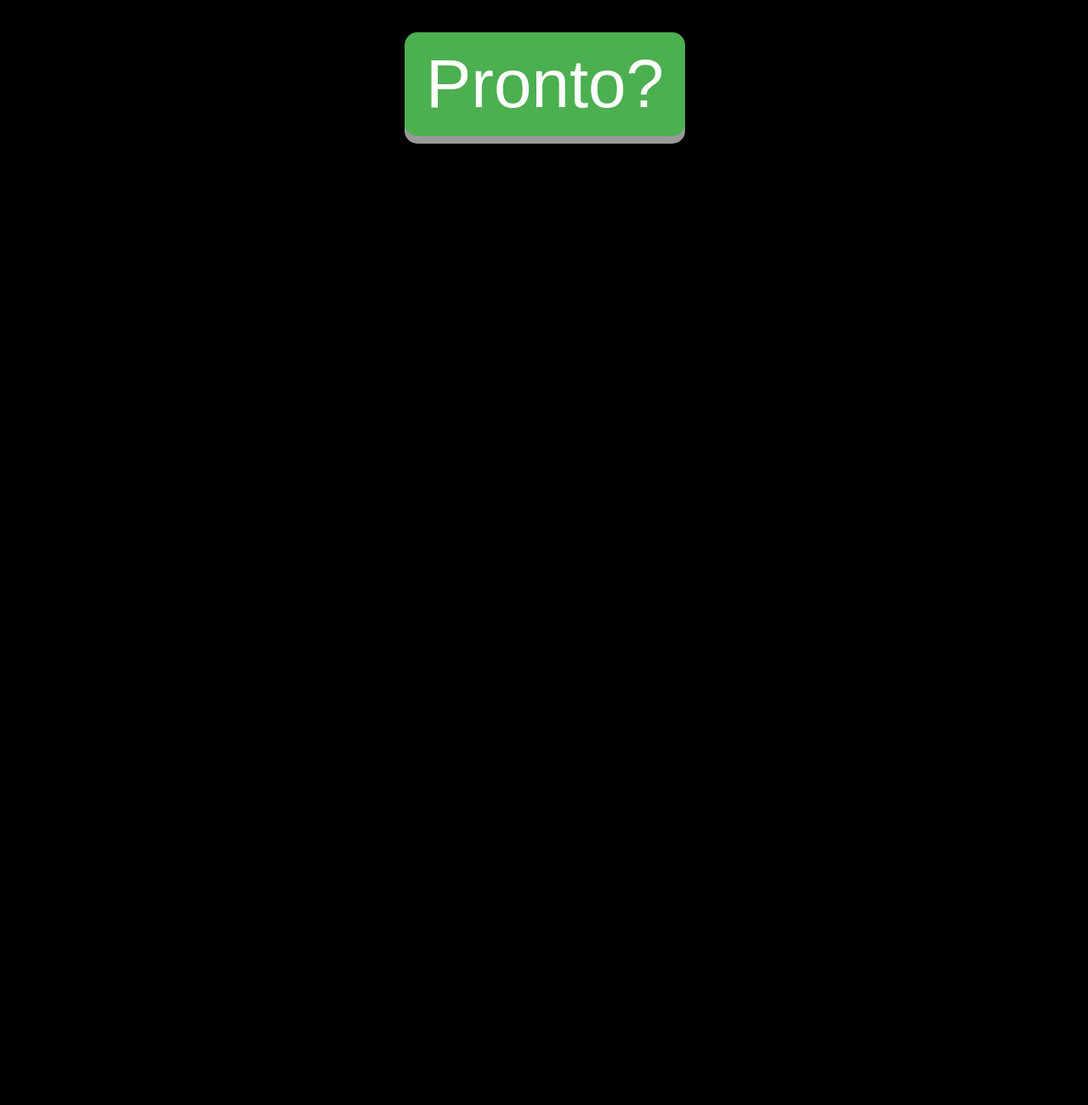
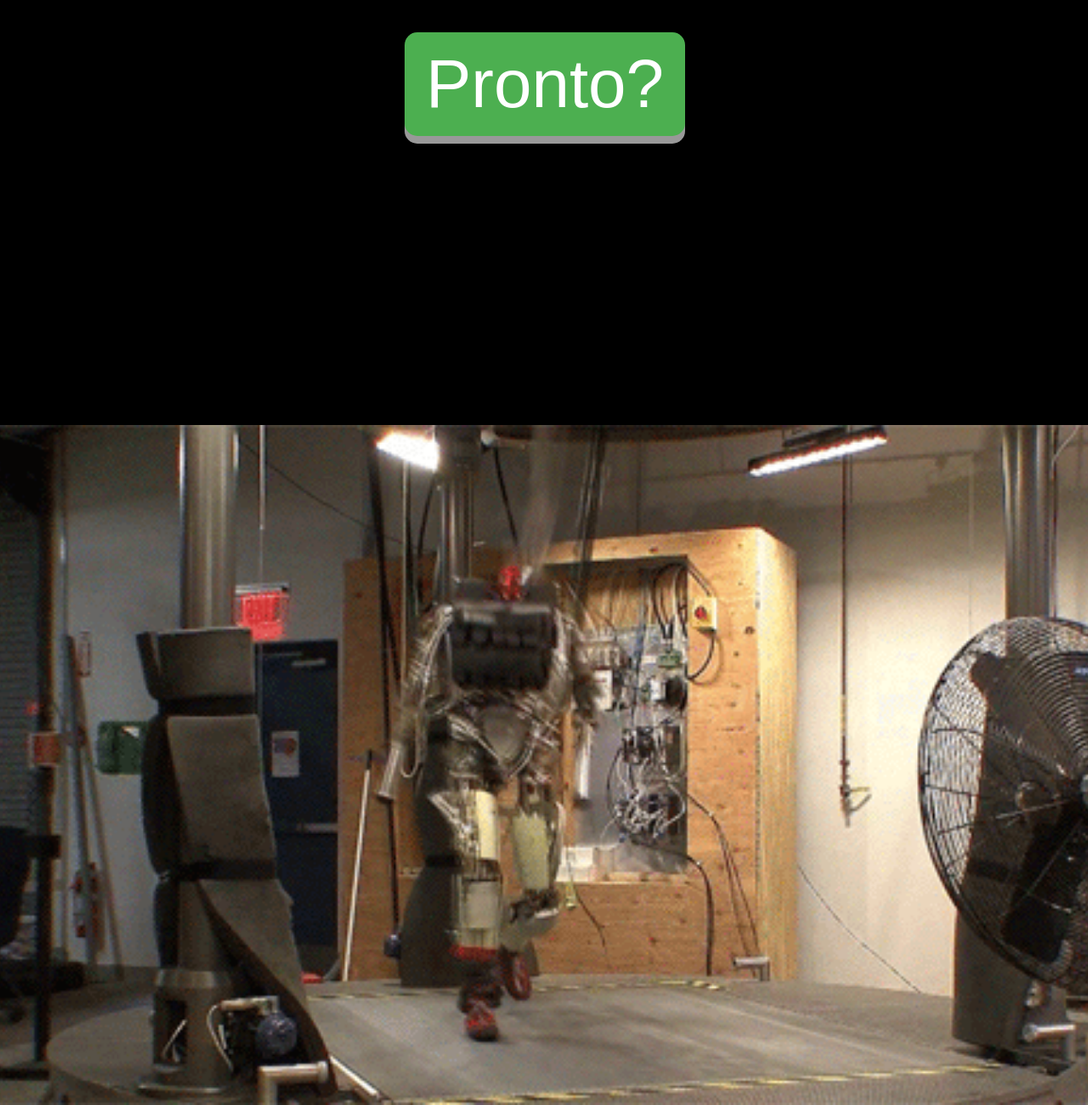
Before and after one commit to traviops/traviops.github.io, a plain HTML site: page index.html in a window 1280 px wide. Shown: the part 302-1602 px from the top of the page at 85% size. Before the commit the page ends 802 px from the top, so only its background shows below. Drawn offline with Linux system fonts and the light colour scheme.

Commit message:
fix: applies gif image responsiveness

```diff
--- a/audio.js
+++ b/audio.js
@@ -15,7 +15,7 @@ document.addEventListener("DOMContentLoaded", (() => {
             var gifWalker = document.getElementById('gif-walker');
 
             wrapperBtnReady.style.display = "none";
-            gifWalker.style.display = "block";
+            gifWalker.style.display = "flex";
             gifWalker.style.position = 0;
         })
         audio.load()
--- a/style.css
+++ b/style.css
@@ -9,13 +9,19 @@ body {
     color: white;
     background-color: black;
     overflow: hidden;
+    width: 100%;
+    height: 100%;
 }
 
 #gif-walker {
     margin: 0px;
     width: 100%;
+    display: none;
     height: 100%;
-    display: none;
+    display: flex;
+    align-items: center;
+    justify-content: center;
+    object-fit: cover;
 }
 
 #wrapper-btn-ready {
```
